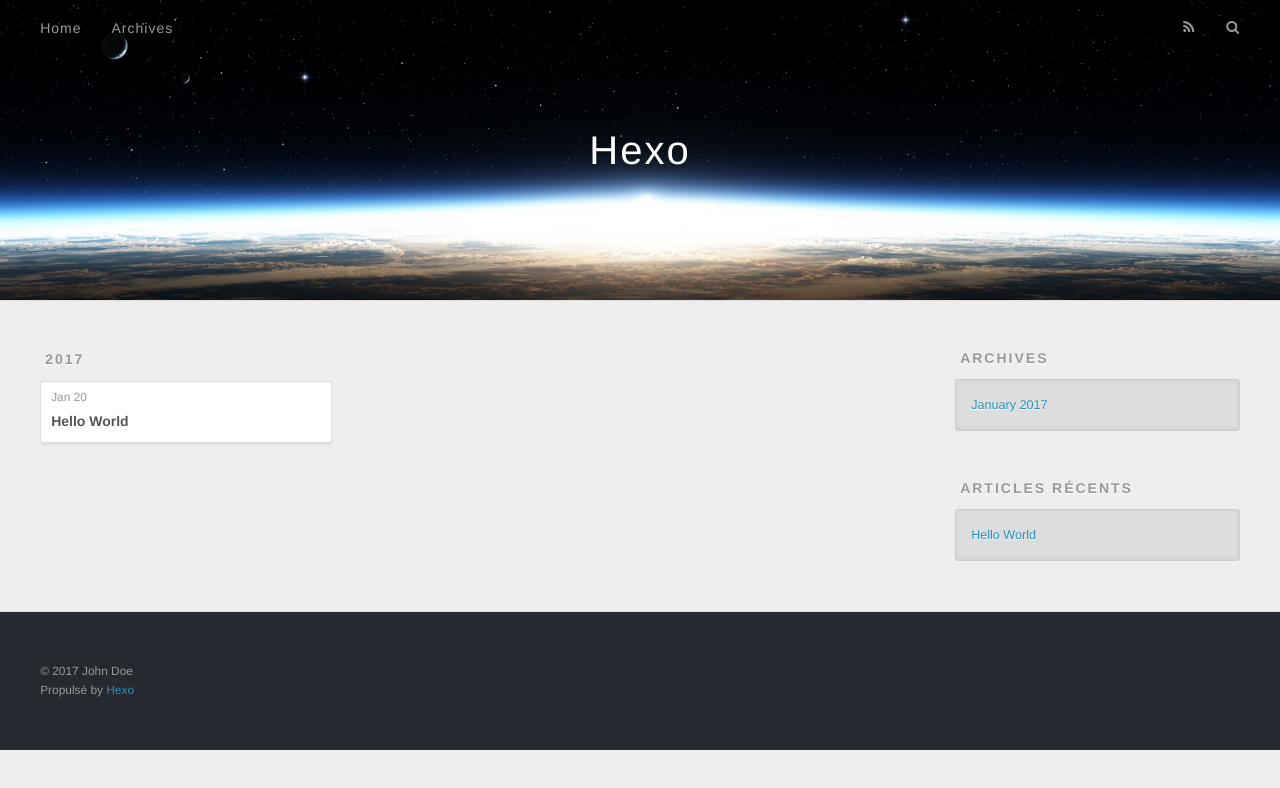
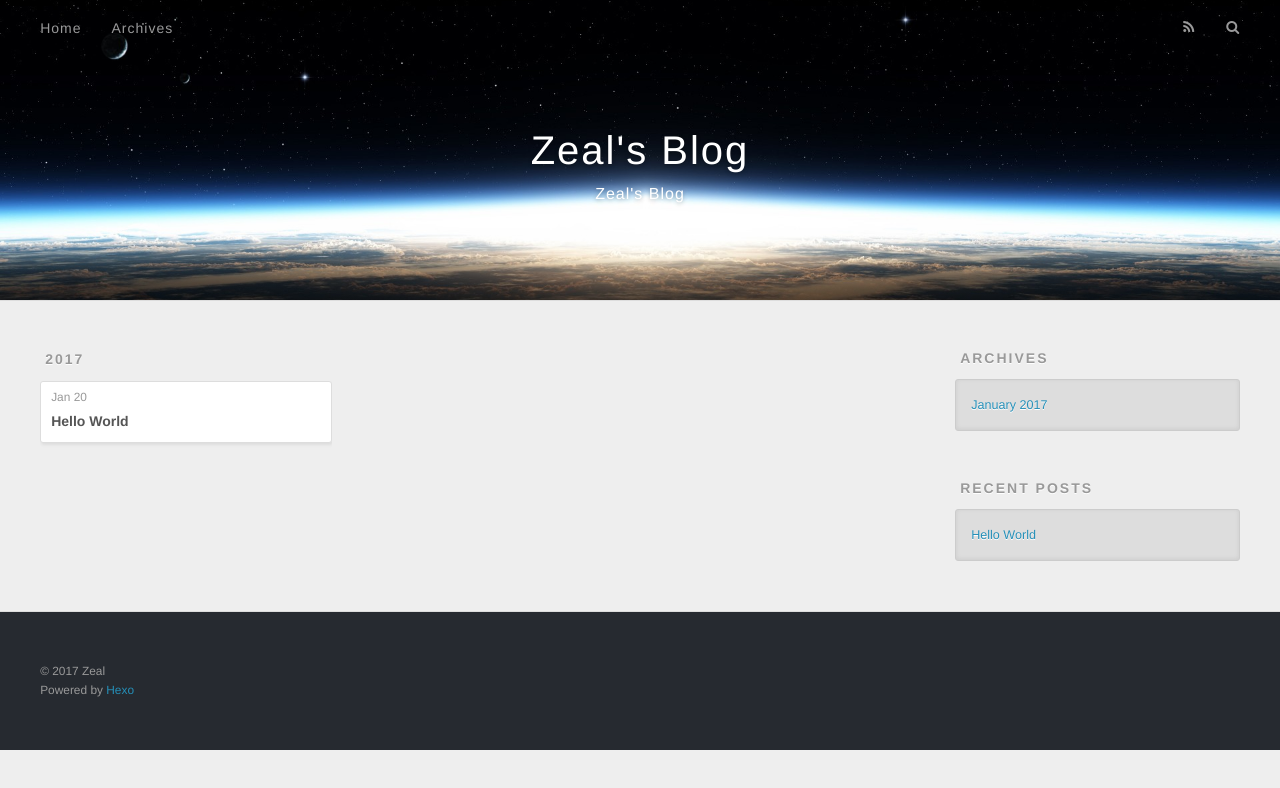
Before and after one commit to RockMeroll/zealsec.github.io, a plain HTML site: page archives/2017/01/index.html in a window 1280 px wide. Drawn offline with nearby package versions, Linux system fonts and the light colour scheme.

Commit message:
Site updated: 2017-01-21 11:32:35

```diff
--- a/archives/2017/01/index.html
+++ b/archives/2017/01/index.html
@@ -3,16 +3,16 @@
 <head>
   <meta charset="utf-8">
 
-  <title>Archives: 2017/1 | Hexo</title>
+  <title>Archives: 2017/1 | Zeal&#39;s Blog</title>
   <meta name="viewport" content="width=device-width, initial-scale=1, maximum-scale=1">
   <meta property="og:type" content="website">
-<meta property="og:title" content="Hexo">
+<meta property="og:title" content="Zeal's Blog">
 <meta property="og:url" content="http://zealsec.github.io/archives/2017/01/index.html">
-<meta property="og:site_name" content="Hexo">
+<meta property="og:site_name" content="Zeal's Blog">
 <meta name="twitter:card" content="summary">
-<meta name="twitter:title" content="Hexo">
+<meta name="twitter:title" content="Zeal's Blog">
 
-    <link rel="alternate" href="/atom.xml" title="Hexo" type="application/atom+xml">
+    <link rel="alternate" href="/atom.xml" title="Zeal&#39;s Blog" type="application/atom+xml">
 
 
     <link rel="icon" href="/favicon.png">
@@ -33,8 +33,12 @@
   <div id="header-outer" class="outer">
     <div id="header-title" class="inner">
       <h1 id="logo-wrap">
-        <a href="/" id="logo">Hexo</a>
+        <a href="/" id="logo">Zeal&#39;s Blog</a>
       </h1>
+
+        <h2 id="subtitle-wrap">
+          <a href="/" id="subtitle">Zeal&#39;s Blog</a>
+        </h2>
 
     </div>
     <div id="header-inner" class="inner">
@@ -48,9 +52,9 @@
       </nav>
       <nav id="sub-nav">
 
-          <a id="nav-rss-link" class="nav-icon" href="/atom.xml" title="Flux RSS"></a>
+          <a id="nav-rss-link" class="nav-icon" href="/atom.xml" title="RSS Feed"></a>
 
-        <a id="nav-search-btn" class="nav-icon" title="Rechercher"></a>
+        <a id="nav-search-btn" class="nav-icon" title="Search"></a>
       </nav>
       <div id="search-form-wrap">
         <form action="//google.com/search" method="get" accept-charset="UTF-8" class="search-form"><input type="search" name="q" results="0" class="search-form-input" placeholder="Search"><button type="submit" class="search-form-submit">&#xF002;</button><input type="hidden" name="sitesearch" value="http://zealsec.github.io"></form>
@@ -117,7 +121,7 @@
 
 
   <div class="widget-wrap">
-    <h3 class="widget-title">Articles récents</h3>
+    <h3 class="widget-title">Recent Posts</h3>
     <div class="widget">
       <ul>
 
@@ -137,8 +141,8 @@
 
   <div class="outer">
     <div id="footer-info" class="inner">
-      &copy; 2017 John Doe<br>
-      Propulsé by <a href="http://hexo.io/" target="_blank">Hexo</a>
+      &copy; 2017 Zeal<br>
+      Powered by <a href="http://hexo.io/" target="_blank">Hexo</a>
     </div>
   </div>
 </footer>
```
Also changed, not shown: 2017/01/20/hello-world/index.html (+14 -10 lines), archives/2017/index.html (+15 -11 lines), archives/index.html (+15 -11 lines), index.html (+16 -12 lines).
